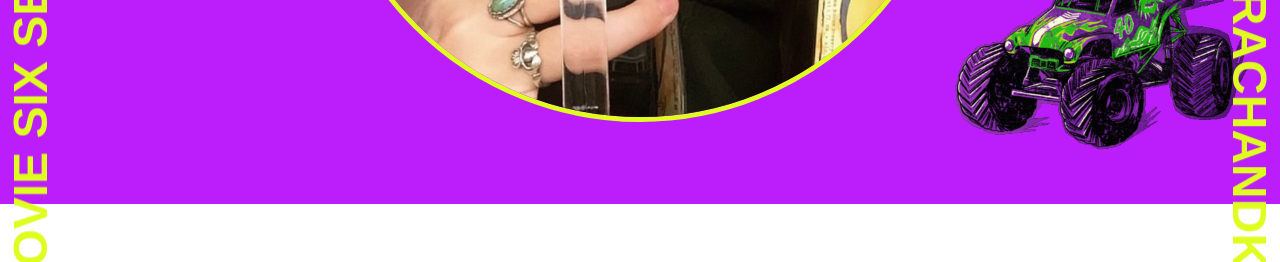
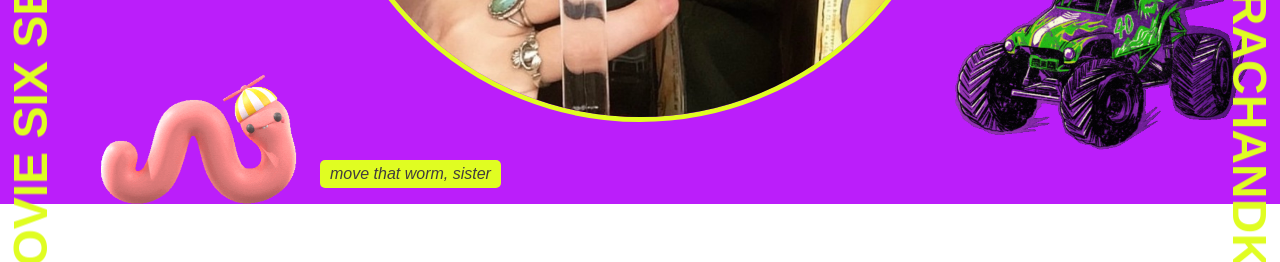
Before and after one commit to austenpturner/rachandkelly, a Gatsby site: page / in a window 1280 px wide. Shown: the part 596-858 px from the top of the page. Built offline with nearby package versions, Linux system fonts and the light colour scheme; Gatsby itself is replaced by a stand-in of ours; a web font is replaced by a local one.

Commit message:
add worm

```diff
--- a/src/pages/index.js
+++ b/src/pages/index.js
@@ -3,28 +3,66 @@ import sparkles from "../images/sparkles.gif";
 import alien from "../images/dancingAlienGuy.gif";
 import MONSTERTRUCK from "../images/MONSTERTRUCK.gif";
 import rachandkelly from "../images/rachandkelly.jpg";
-import turntable from "../images/turntable.gif";
+import dancingWorm from "../images/dancingWorm.gif";
 import "../styles/styles.scss";
 import Scroller from "../components/scroller";
 
 const IndexPage = () => {
+  // const [coords, setCoords] = React.useState({ x: 0, y: 0 });
+  const [wormPosition, setWormPosition] = React.useState({ x: "", y: "" });
+  const [isDragging, setIsDragging] = React.useState(false);
+  const wormRef = React.useRef(null);
+
+  const handleMouseDown = (e) => {
+    setIsDragging(true);
+    e.preventDefault(); // Prevent default image dragging
+  };
+
+  const handleMouseUp = () => {
+    setIsDragging(false);
+  };
+
+  const handleMouseMove = (e) => {
+    if (isDragging) {
+      setWormPosition({
+        x: e.clientX,
+        y: e.clientY,
+      });
+    }
+  };
+
+  React.useEffect(() => {
+    window.addEventListener("mouseup", handleMouseUp);
+    window.addEventListener("mousemove", handleMouseMove);
+    return () => {
+      window.removeEventListener("mouseup", handleMouseUp);
+      window.removeEventListener("mousemove", handleMouseMove);
+    };
+  }, [isDragging]);
+
   return (
-    <main>
+    <main onMouseMove={handleMouseMove}>
       <div className="container__photo">
         <img src={rachandkelly} alt="rachandkelly" className="rachandkelly" />
         <img src={sparkles} alt="sparkles" className="sparkles gif" />
       </div>
-      {/* <iframe
-        // style="border-radius:12px"
-        src="https://open.spotify.com/embed/track/3DwQ7AH3xGD9h65ezslm6q?utm_source=generator"
-        width="100%"
-        height="352"
-        // frameBorder="0"
-        // allowfullscreen=""
-        allow="autoplay; clipboard-write; encrypted-media; fullscreen; picture-in-picture"
-        loading="lazy"
-      ></iframe> */}
-      {/* <img src={turntable} alt="turn table gif" className="turntable" /> */}
+      <div className="container__worm">
+        <img
+          style={{
+            top: `${wormPosition.y}px`,
+            left: `${wormPosition.x}px`,
+            cursor: "grab",
+          }}
+          src={dancingWorm}
+          alt="dancing worm gif"
+          className="dancingWorm"
+          ref={wormRef}
+          onMouseDown={handleMouseDown}
+          draggable={false}
+        />
+        <p>{isDragging ? "yeehaw" : "move that worm, sister"}</p>
+      </div>
+
       <div className="container__alien-truck">
         <img
           src={MONSTERTRUCK}
--- a/src/styles/styles.scss
+++ b/src/styles/styles.scss
@@ -7,6 +7,31 @@ main {
   grid-template-rows: repeat(3, 1fr);
   justify-content: center;
   height: 100vh;
+}
+
+.container__worm {
+  grid-column-start: 1;
+  grid-row-start: 3;
+  align-items: end;
+  .dancingWorm {
+    position: absolute;
+    bottom: -0.5rem;
+    left: 5rem;
+    width: 16rem;
+    z-index: 999;
+  }
+  p {
+    background-color: #e0fd22;
+    color: rgb(65, 61, 61);
+    border-radius: 5px;
+    font-size: 1rem;
+    font-family: "Tektur", sans-serif;
+    font-style: italic;
+    padding: 5px 10px;
+    position: absolute;
+    bottom: 1rem;
+    left: 20rem;
+  }
 }
 
 .container__photo {
@@ -23,6 +48,7 @@ main {
     animation-play-state: paused;
     &:hover {
       animation-play-state: running;
+      cursor: url("../images/worm.png"), pointer;
     }
   }
   .sparkles {
```
Also changed, not shown: src/images/dancingWorm.gif (added), src/images/worm.png (added).
